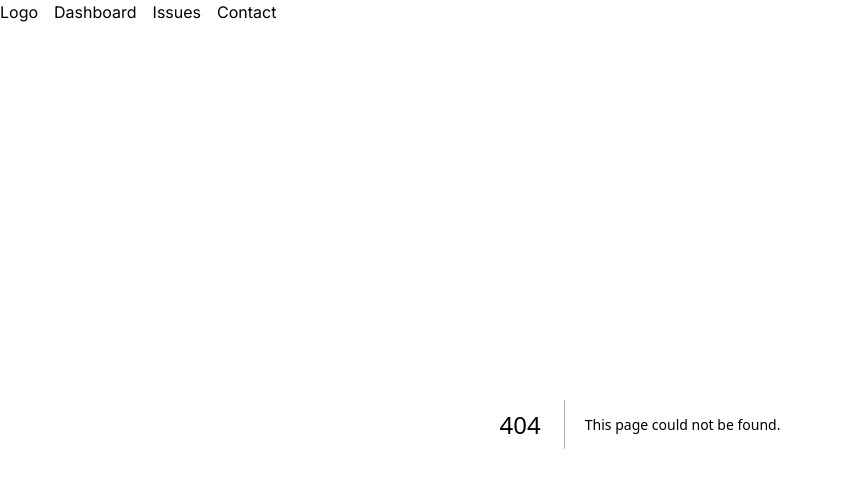
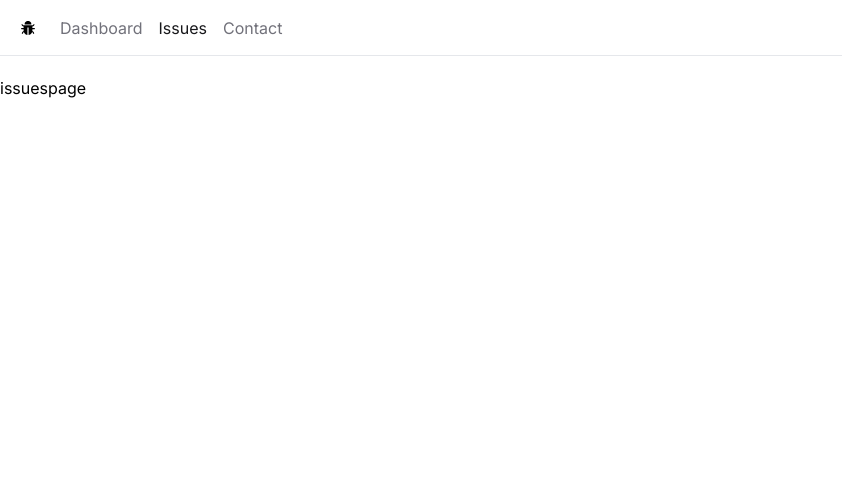
Before and after one commit to Dipto1971/Bugsy, a Next.js app: page /issues in a window 1280 px wide. Before the commit this address had no page. Shown: the top 488 px of the page, without its empty margins (0-842 px from the left). Built offline with nearby package versions, Linux system fonts and the light colour scheme.

Commit message:
refactor NavBar component and add Issues page

```diff
--- a/app/NavBar.tsx
+++ b/app/NavBar.tsx
@@ -1,19 +1,46 @@
+"use client";
+
 import React from "react";
 import Link from "next/link";
+import { AiFillBug } from "react-icons/ai";
+import { usePathname } from "next/navigation";
+import c_Names from "classnames";
+
+// In the classnaame object,
+// we can pass the classnames we want to render as keys and the condition as values.
+
 const NavBar = () => {
+  const currentPath = usePathname();
+  // We need to convert this component to a Client-Side Component,
+  // Because the usePathname hook is not supported on the server. This is a Browser API.
+  console.log(currentPath);
+
+  const links = [
+    { href: "/", label: "Dashboard" },
+    { href: "/issues", label: "Issues" },
+    { href: "/contact", label: "Contact" },
+  ];
+
   return (
-    <nav className="flex space-x-4">
-      <Link href="/"> Logo</Link>
+    <nav className="flex space-x-6 border-b mb-5 px-5 h-14 items-center">
+      <Link href="/">
+        {" "}
+        <AiFillBug />
+      </Link>
       <ul className="flex space-x-4">
-        <li>
-          <Link href="/">Dashboard</Link>
-        </li>
-        <li>
-          <Link href="/issues">Issues</Link>
-        </li>
-        <li>
-          <Link href="/contact">Contact</Link>
-        </li>
+        {links.map((link) => (
+          <Link
+            key={link.href}
+            className={c_Names({
+              "text-zinc-900": currentPath === link.href,
+              "text-zinc-500": currentPath !== link.href,
+              "hover:text-zinc-800 transition-colors": true,
+            })}
+            href={link.href}
+          >
+            {link.label}
+          </Link>
+        ))}
       </ul>
     </nav>
   );
--- /dev/null
+++ b/app/issues/page.tsx
@@ -0,0 +1,7 @@
+import React from "react";
+
+const IssuesPage = () => {
+  return <div>issuespage</div>;
+};
+
+export default IssuesPage;
--- a/package.json
+++ b/package.json
@@ -13,12 +13,14 @@
     "@types/react": "19.0.4",
     "@types/react-dom": "19.0.2",
     "autoprefixer": "10.4.20",
+    "classnames": "^2.3.2",
     "eslint": "9.17.0",
     "eslint-config-next": "15.1.4",
     "next": "15.1.4",
     "postcss": "8.4.49",
     "react": "19.0.0",
     "react-dom": "19.0.0",
+    "react-icons": "^5.4.0",
     "tailwindcss": "3.4.17",
     "typescript": "5.7.3"
   }
```
Also changed, not shown: 1 other file (tests, documents, lock files or other folders).
